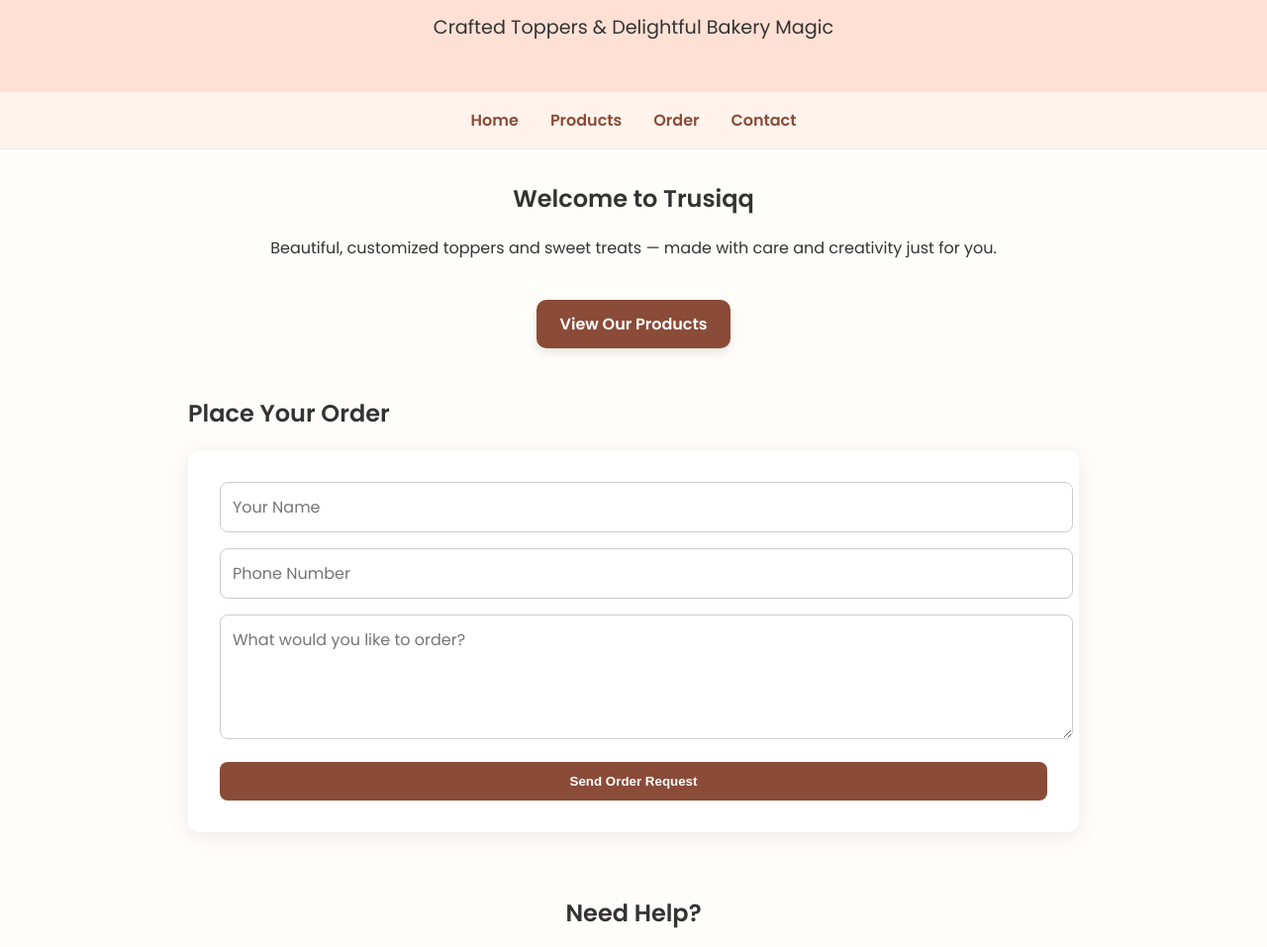
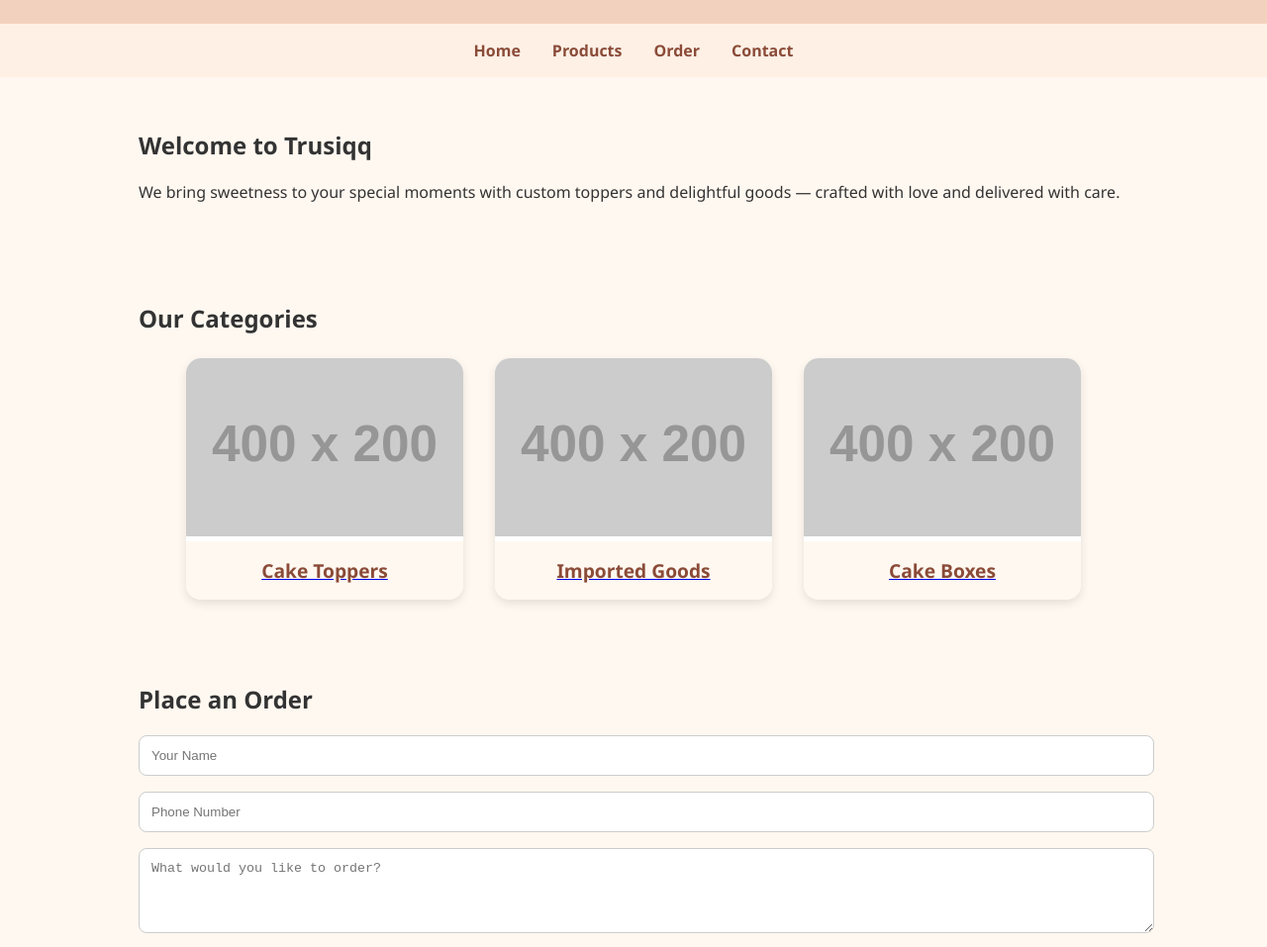
Before and after one commit to Beonrage08/trusiqq-website, a plain HTML site: page index.html in a window 1280 px wide. Shown: the part 133-1090 px from the top of the page at 99% size. Drawn offline with Linux system fonts and the light colour scheme; placeholder pictures from the web are drawn by us.

Commit message:
Update index.html

```diff
--- a/index.html
+++ b/index.html
@@ -2,123 +2,142 @@
 <html lang="en">
 <head>
   <meta charset="UTF-8" />
-  <meta name="viewport" content="width=device-width, initial-scale=1" />
-  <title>Trusiqq - Home</title>
-  <link href="https://fonts.googleapis.com/css2?family=Poppins:wght@400;600&display=swap" rel="stylesheet">
+  <meta name="viewport" content="width=device-width, initial-scale=1.0" />
+  <title>Trusiqq</title>
   <style>
     body {
-      font-family: 'Poppins', sans-serif;
       margin: 0;
-      background: #fffdf9;
+      font-family: 'Segoe UI', sans-serif;
+      background: #fff8f0;
       color: #333;
     }
-    header, footer {
-      background: #ffe0d4;
+    header {
+      background: #f3d1bf;
+      padding: 1.5rem;
       text-align: center;
-      padding: 2rem 1rem;
+    }
+    header h1 {
+      margin: 0;
+      font-size: 2.5rem;
     }
     nav {
-      background: #fff3eb;
       display: flex;
       justify-content: center;
       gap: 2rem;
-      padding: 1rem 0;
-      border-bottom: 1px solid #eee;
+      padding: 1rem;
+      background: #fff0e5;
     }
     nav a {
       text-decoration: none;
-      font-weight: 600;
       color: #8a4b38;
-      transition: color 0.3s ease;
-    }
-    nav a:hover {
-      color: #cc6f4d;
+      font-weight: bold;
     }
     section {
-      max-width: 900px;
-      margin: 2rem auto;
-      padding: 0 1rem;
+      padding: 2rem;
+      max-width: 1000px;
+      margin: auto;
     }
-    .btn {
-      background: #8a4b38;
-      color: white;
-      padding: 0.75rem 1.5rem;
-      border-radius: 10px;
-      text-decoration: none;
-      font-weight: bold;
-      display: inline-block;
+    .category-grid {
+      display: flex;
+      flex-wrap: wrap;
+      gap: 2rem;
+      justify-content: center;
       margin-top: 1.5rem;
+    }
+    .category-card {
+      background: #fff;
+      border-radius: 15px;
       box-shadow: 0 4px 10px rgba(0,0,0,0.1);
-      transition: background 0.3s ease, transform 0.2s ease;
+      overflow: hidden;
+      width: 280px;
+      transition: transform 0.3s ease;
     }
-    .btn:hover {
-      background: #6e3b2b;
-      transform: scale(1.05);
+    .category-card:hover {
+      transform: scale(1.03);
     }
-    form {
-      background: #ffffff;
-      padding: 2rem;
-      border-radius: 12px;
-      box-shadow: 0 4px 20px rgba(0,0,0,0.08);
+    .category-card img {
+      width: 100%;
+      height: 180px;
+      object-fit: cover;
     }
-    form input, form textarea {
+    .category-card h3 {
+      margin: 0;
+      padding: 1rem;
+      background: #fff8f0;
+      text-align: center;
+      font-size: 1.2rem;
+      color: #8a4b38;
+    }
+    form input, form textarea, form button {
       width: 100%;
       padding: 0.75rem;
       margin-bottom: 1rem;
       border: 1px solid #ccc;
       border-radius: 8px;
-      font-size: 1rem;
-      font-family: 'Poppins', sans-serif;
     }
     form button {
       background: #8a4b38;
       color: white;
-      padding: 0.75rem 1rem;
       border: none;
-      border-radius: 8px;
       font-weight: bold;
-      cursor: pointer;
-      width: 100%;
-      transition: background 0.3s ease;
     }
-    form button:hover {
-      background: #6e3b2b;
+    footer {
+      text-align: center;
+      padding: 1rem;
+      background: #f3d1bf;
     }
   </style>
 </head>
 <body>
   <header>
-    <h1 style="font-size: 2.5rem;">Trusiqq</h1>
-    <p style="font-size: 1.2rem;">Crafted Toppers & Delightful Bakery Magic</p>
+    <h1>Trusiqq</h1>
+    <p>Crafted Toppers & Delightful Bakery Magic</p>
   </header>
 
   <nav>
-    <a href="index.html">Home</a>
-    <a href="products.html">Products</a>
+    <a href="#home">Home</a>
+    <a href="#menu">Products</a>
     <a href="#order">Order</a>
     <a href="#contact">Contact</a>
   </nav>
 
-  <section style="text-align: center;">
+  <section id="home">
     <h2>Welcome to Trusiqq</h2>
-    <p>Beautiful, customized toppers and sweet treats — made with care and creativity just for you.</p>
-    <a href="products.html" class="btn">View Our Products</a>
+    <p>We bring sweetness to your special moments with custom toppers and delightful goods — crafted with love and delivered with care.</p>
   </section>
 
-  <section id="order" style="margin-top:3rem;">
-    <h2>Place Your Order</h2>
+  <section id="menu">
+    <h2>Our Categories</h2>
+    <div class="category-grid">
+      <a href="topper.html" class="category-card">
+        <img src="https://via.placeholder.com/400x200.png?text=Cake+Toppers" alt="Cake Toppers">
+        <h3>Cake Toppers</h3>
+      </a>
+      <a href="imported.html" class="category-card">
+        <img src="https://via.placeholder.com/400x200.png?text=Imported+Goods" alt="Imported Items">
+        <h3>Imported Goods</h3>
+      </a>
+      <a href="boxes.html" class="category-card">
+        <img src="https://via.placeholder.com/400x200.png?text=Cake+Boxes" alt="Cake Boxes">
+        <h3>Cake Boxes</h3>
+      </a>
+    </div>
+  </section>
+
+  <section id="order">
+    <h2>Place an Order</h2>
     <form action="https://formspree.io/f/mrbqvkwj" method="POST">
       <input type="text" name="name" placeholder="Your Name" required />
       <input type="tel" name="phone" placeholder="Phone Number" required />
-      <textarea name="order" placeholder="What would you like to order?" rows="4" required></textarea>
+      <textarea name="message" placeholder="What would you like to order?" rows="4" required></textarea>
       <button type="submit">Send Order Request</button>
     </form>
   </section>
 
-  <section id="contact" style="margin-top:4rem; text-align:center;">
-    <h2>Need Help?</h2>
-    <p>We’re always here for custom requests, ideas, and sweet talks!</p>
-    <a href="https://wa.me/918882105351" class="btn" style="background:#25D366;">Message on WhatsApp</a>
+  <section id="contact">
+    <h2>Contact Us</h2>
+    <p>Have questions or custom requests? We’re here to help!</p>
+    <a href="https://wa.me/918882105351" style="display:inline-block;background:#25D366;color:white;padding:0.75rem 1.5rem;border-radius:8px;text-decoration:none;font-weight:bold;">Message on WhatsApp</a>
   </section>
 
   <footer>
```
